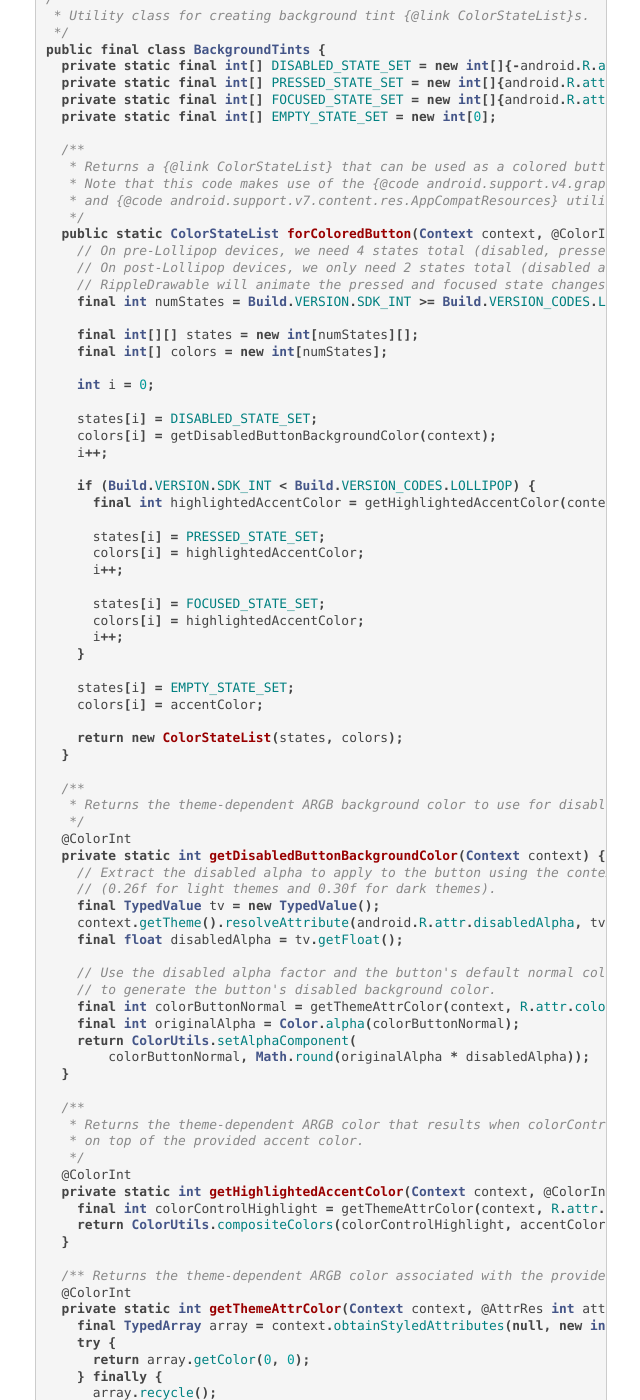
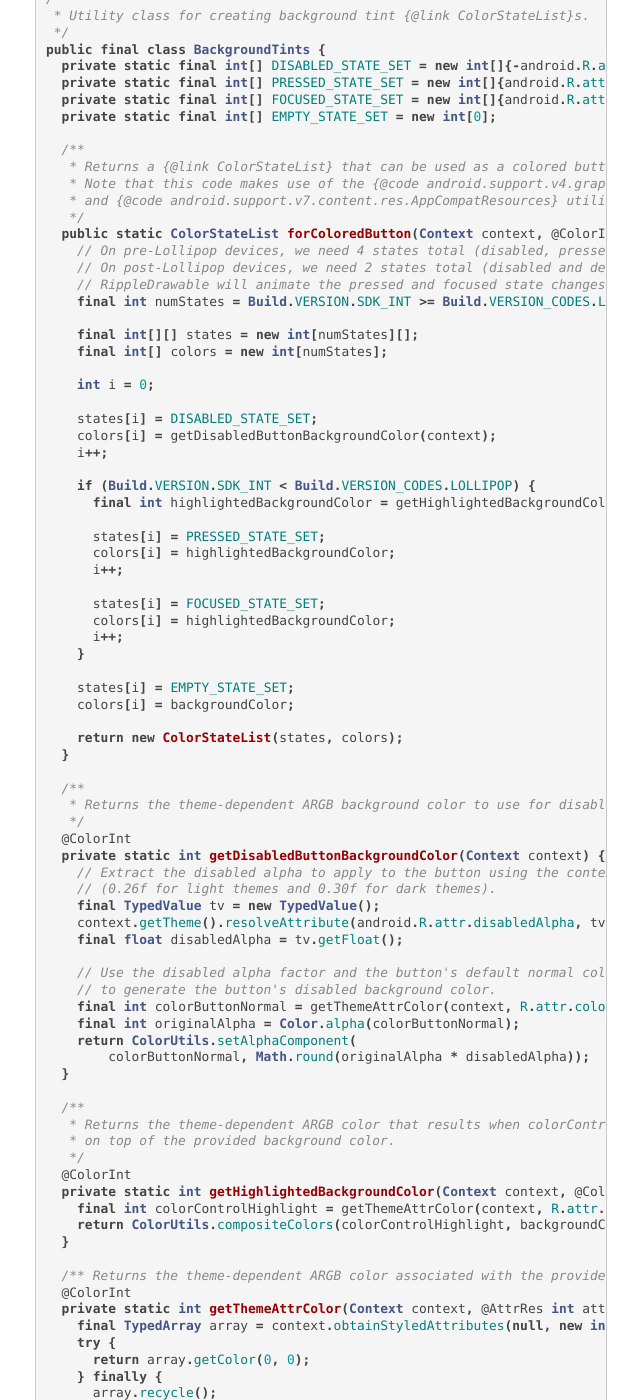
Before and after one commit to alexjlockwood/AndroidDesignPatterns, a Jekyll site: the page built from _posts/2016-08-08-theming-buttons-with-themeoverlays-background-tints.md, in a window 1280 px wide and 1400 px high, scrolled down 3704 px. Shown: the whole window, without its empty margins (249-889 px from the left). Built offline with Jekyll 4.4.1, drawn with Linux system fonts in a browser that asks for light colours; some web fonts are replaced; a script that is not in the unit is left out; comment, search, counter and statistics services are not loaded; some of the changed text lies outside the part shown.

Commit message:
update blog post

````diff
--- a/_posts/2016-08-08-theming-buttons-with-themeoverlays-background-tints.md
+++ b/_posts/2016-08-08-theming-buttons-with-themeoverlays-background-tints.md
@@ -197,9 +197,9 @@ public final class BackgroundTints {
    * Note that this code makes use of the {@code android.support.v4.graphics.ColorUtils}
    * and {@code android.support.v7.content.res.AppCompatResources} utility classes.
    */
-  public static ColorStateList forColoredButton(Context context, @ColorInt int accentColor) {
+  public static ColorStateList forColoredButton(Context context, @ColorInt int backgroundColor) {
     // On pre-Lollipop devices, we need 4 states total (disabled, pressed, focused, and default).
-    // On post-Lollipop devices, we only need 2 states total (disabled and default); the button's
+    // On post-Lollipop devices, we need 2 states total (disabled and default); the button's
     // RippleDrawable will animate the pressed and focused state changes for us automatically.
     final int numStates = Build.VERSION.SDK_INT >= Build.VERSION_CODES.LOLLIPOP ? 2 : 4;
 
@@ -213,19 +213,19 @@ public final class BackgroundTints {
     i++;
 
     if (Build.VERSION.SDK_INT < Build.VERSION_CODES.LOLLIPOP) {
-      final int highlightedAccentColor = getHighlightedAccentColor(context, accentColor);
+      final int highlightedBackgroundColor = getHighlightedBackgroundColor(context, backgroundColor);
 
       states[i] = PRESSED_STATE_SET;
-      colors[i] = highlightedAccentColor;
+      colors[i] = highlightedBackgroundColor;
       i++;
 
       states[i] = FOCUSED_STATE_SET;
-      colors[i] = highlightedAccentColor;
+      colors[i] = highlightedBackgroundColor;
       i++;
     }
 
     states[i] = EMPTY_STATE_SET;
-    colors[i] = accentColor;
+    colors[i] = backgroundColor;
 
     return new ColorStateList(states, colors);
   }
@@ -251,12 +251,12 @@ public final class BackgroundTints {
 
   /**
    * Returns the theme-dependent ARGB color that results when colorControlHighlight is drawn
-   * on top of the provided accent color.
+   * on top of the provided background color.
    */
   @ColorInt
-  private static int getHighlightedAccentColor(Context context, @ColorInt int accentColor) {
+  private static int getHighlightedBackgroundColor(Context context, @ColorInt int backgroundColor) {
     final int colorControlHighlight = getThemeAttrColor(context, R.attr.colorControlHighlight);
-    return ColorUtils.compositeColors(colorControlHighlight, accentColor);
+    return ColorUtils.compositeColors(colorControlHighlight, backgroundColor);
   }
 
   /** Returns the theme-dependent ARGB color associated with the provided theme attribute. */
@@ -278,7 +278,7 @@ Using this class, we can then simply apply the background tint to the button pro
 
 ```java
 ViewCompat.setBackgroundTintList(
-    button, BackgroundTints.forColoredButton(button.getContext(), customAccentColor);
+    button, BackgroundTints.forColoredButton(button.getContext(), backgroundColor);
 ```
 
 **TODO(alockwood): finish off the blog post with a conclusion paragraph or something like that?**
````
Also changed, not shown: other parts of _posts/2016-08-08-theming-buttons-with-themeoverlays-background-tints.md (+1 -1 lines).
